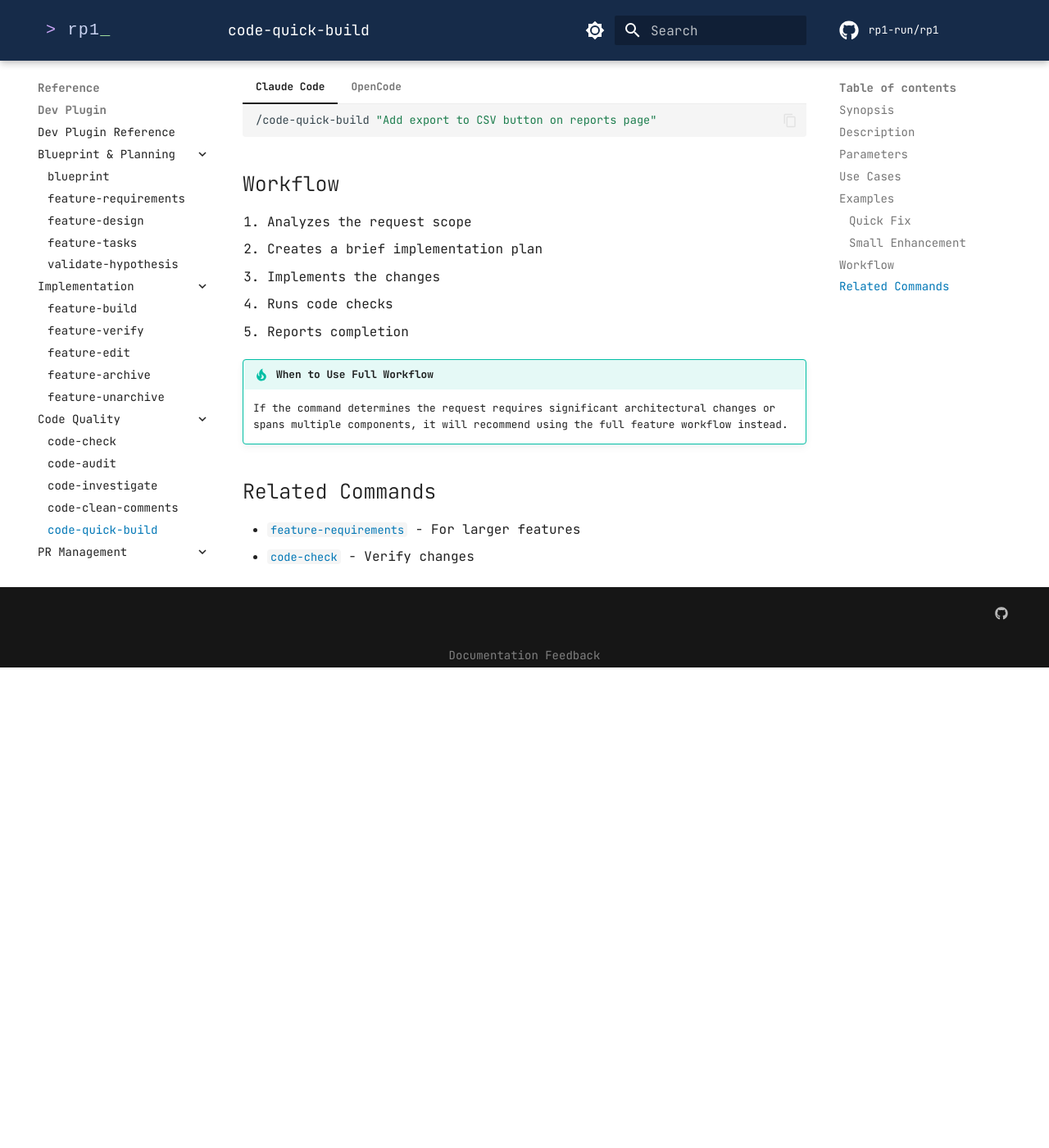
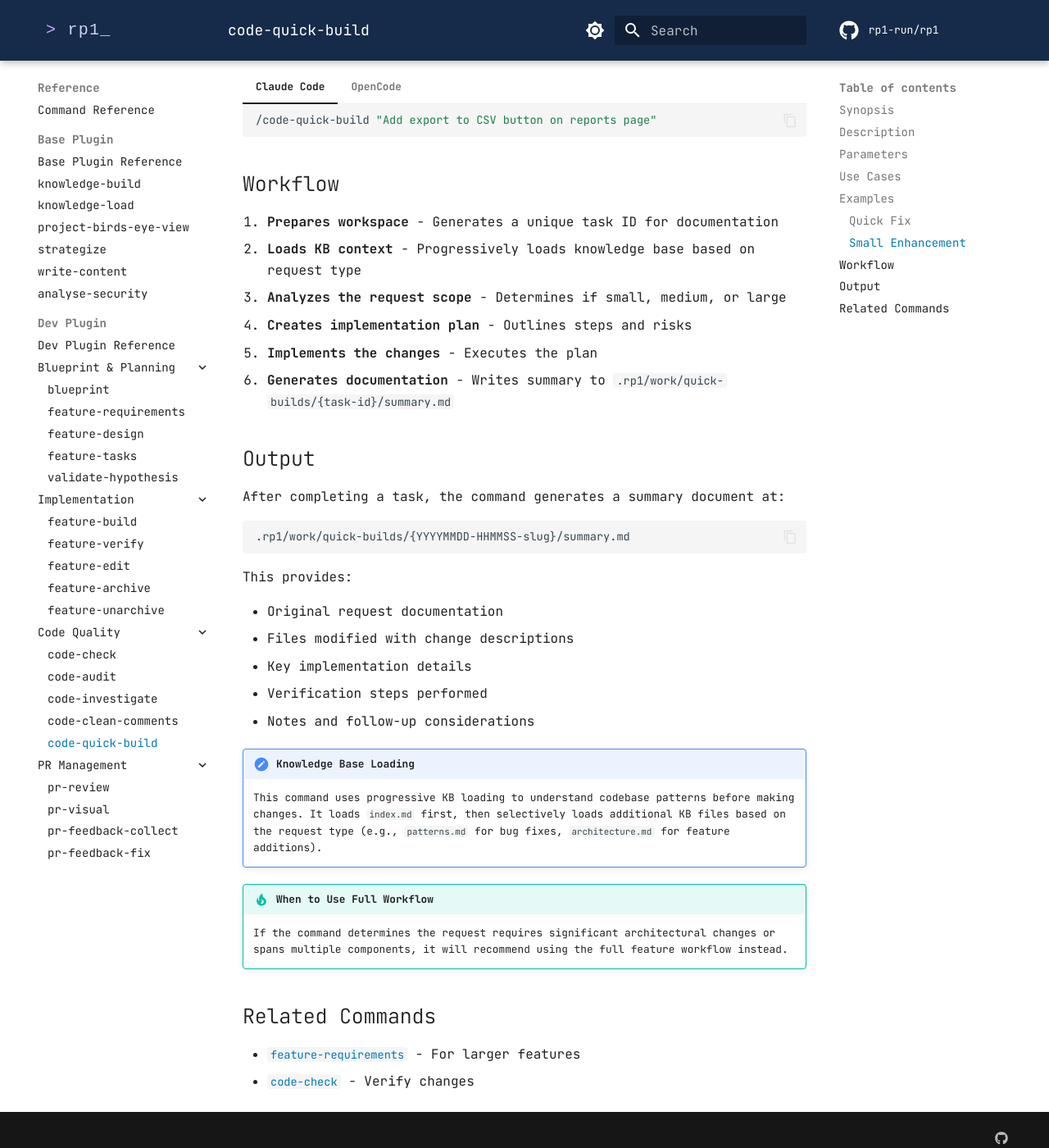
Before and after one commit to rp1-run/rp1, an MkDocs documentation site: the page built from docs/reference/dev/code-quick-build.md, in a window 1280 px wide and 1400 px high, scrolled down 1459 px. Shown: the whole window at 82% size. Built offline with MkDocs 1.6.1 and Material for MkDocs 9.7.7, drawn with Linux system fonts in a browser that asks for light colours; comment, search, counter and statistics services are not loaded; before the commit the page ends 2273 px from its top, so only the background shows below that.

Commit message:
docs: make code quick build write artifact

````diff
--- a/docs/reference/dev/code-quick-build.md
+++ b/docs/reference/dev/code-quick-build.md
@@ -69,11 +69,31 @@
 
 ## Workflow
 
-1. Analyzes the request scope
-2. Creates a brief implementation plan
-3. Implements the changes
-4. Runs code checks
-5. Reports completion
+1. **Prepares workspace** - Generates a unique task ID for documentation
+2. **Loads KB context** - Progressively loads knowledge base based on request type
+3. **Analyzes the request scope** - Determines if small, medium, or large
+4. **Creates implementation plan** - Outlines steps and risks
+5. **Implements the changes** - Executes the plan
+6. **Generates documentation** - Writes summary to `.rp1/work/quick-builds/{task-id}/summary.md`
+
+## Output
+
+After completing a task, the command generates a summary document at:
+
+```
+.rp1/work/quick-builds/{YYYYMMDD-HHMMSS-slug}/summary.md
+```
+
+This provides:
+
+- Original request documentation
+- Files modified with change descriptions
+- Key implementation details
+- Verification steps performed
+- Notes and follow-up considerations
+
+!!! note "Knowledge Base Loading"
+    This command uses progressive KB loading to understand codebase patterns before making changes. It loads `index.md` first, then selectively loads additional KB files based on the request type (e.g., `patterns.md` for bug fixes, `architecture.md` for feature additions).
 
 !!! tip "When to Use Full Workflow"
     If the command determines the request requires significant architectural changes or spans multiple components, it will recommend using the full feature workflow instead.
````
Also changed, not shown: plugins/dev/commands/code-quick-build.md (+76 -1 lines).
